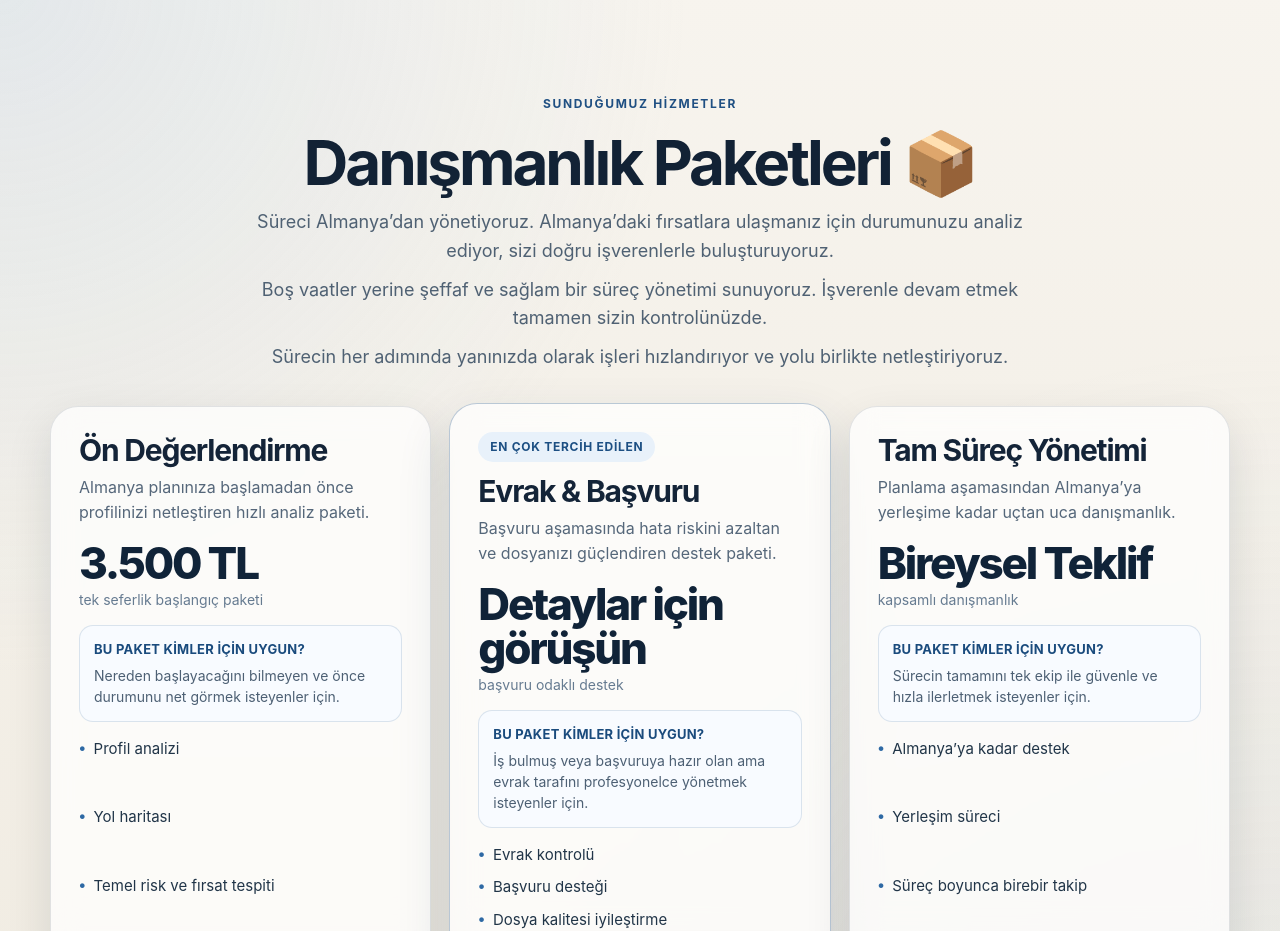
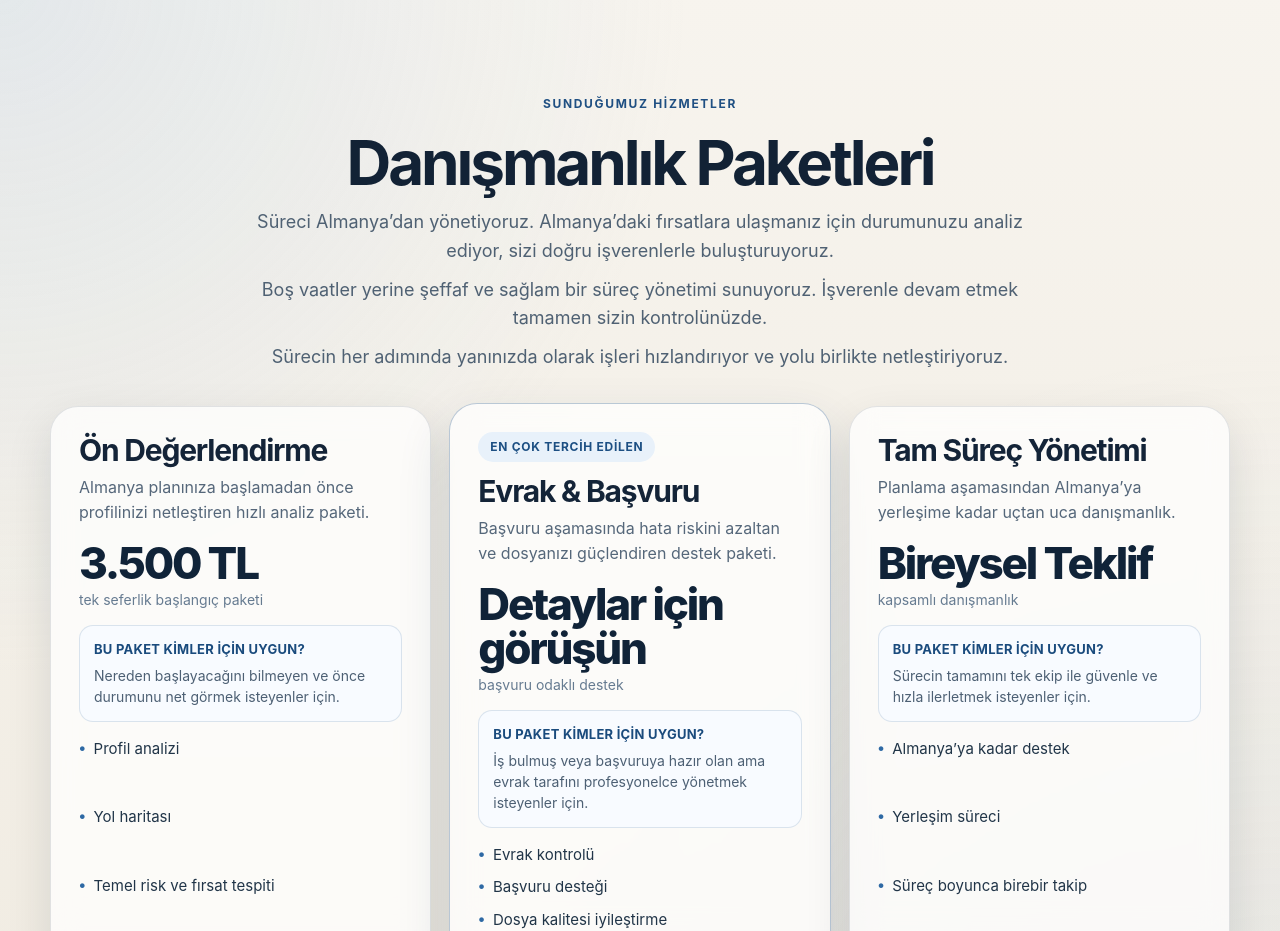
Before and after one commit to guneycagatay/no3danismanlik, a Next.js app: page / in a window 1280 px wide. Shown: the part 3920-4851 px from the top of the page. Built offline with nearby package versions, Linux system fonts and the light colour scheme.

Commit message:
Remove emoji from packages section title

```diff
--- a/src/components/Packages.js
+++ b/src/components/Packages.js
@@ -11,7 +11,7 @@ export default function Packages() {
       <div className="container">
         <div className="packages-intro">
           <span className="eyebrow">Sunduğumuz Hizmetler</span>
-          <h2>Danışmanlık Paketleri 📦</h2>
+          <h2>Danışmanlık Paketleri</h2>
           <p>
             Süreci Almanya’dan yönetiyoruz. Almanya’daki fırsatlara ulaşmanız için durumunuzu analiz ediyor, sizi doğru işverenlerle buluşturuyoruz.
           </p>
```
